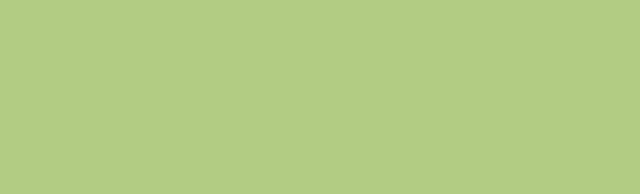
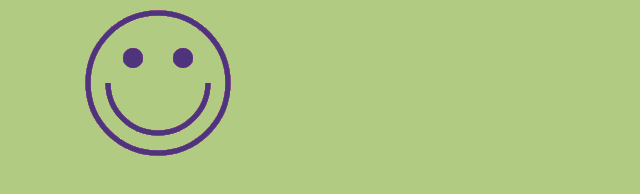
Before and after one commit to Josh-D-L/epilepsy, a plain HTML site: page index.html in a window 1280 px wide. Shown: the whole page, without its empty margins (0-640 px from the left). Drawn offline with Linux system fonts and the light colour scheme.

Commit message:
Update index.html

```diff
--- a/index.html
+++ b/index.html
@@ -1,14 +1,47 @@
 <html>
 <body>
+<canvas id="canvas"></canvas>
 <script>
 function random() {
 var a = Math.ceil(Math.random() * 255);
 var b = Math.ceil(Math.random() * 255);
 var c = Math.ceil(Math.random() * 255);
 document.body.style.backgroundColor = 'rgb(' + a + ',' + b + ',' + c + ')';
+drawFace('rgb(' + (255 - a) + ',' + (255 - b) + ',' + (255 - c) + ')')
 setTimeout(function () {random();},10);
 }
+function drawFace(color) {
+  var canvas = document.getElementById('canvas');
+  var context = canvas.getContext('2d');
+  var centerX = canvas.width / 2;
+  var centerY = canvas.height / 2;
+  var radius = 70;
+  var eyeRadius = 10;
+  var eyeXOffset = 25;
+  var eyeYOffset = 20;
 
+  // draw the yellow circle
+  context.beginPath();
+  context.arc(centerX, centerY, radius, 0, 2 * Math.PI, false);
+  context.lineWidth = 5;
+  context.strokeStyle = color;
+  context.stroke();
+
+  // draw the eyes
+  context.beginPath();
+  var eyeX = centerX - eyeXOffset;
+  var eyeY = centerY - eyeXOffset;
+  context.arc(eyeX, eyeY, eyeRadius, 0, 2 * Math.PI, false);
+  var eyeX = centerX + eyeXOffset;
+  context.arc(eyeX, eyeY, eyeRadius, 0, 2 * Math.PI, false);
+  context.fillStyle = color;
+  context.fill();
+
+  // draw the mouth
+  context.beginPath();
+  context.arc(centerX, centerY, 50, 0, Math.PI, false);
+  context.stroke();
+}
 random();
 </script>
 </body>
```
